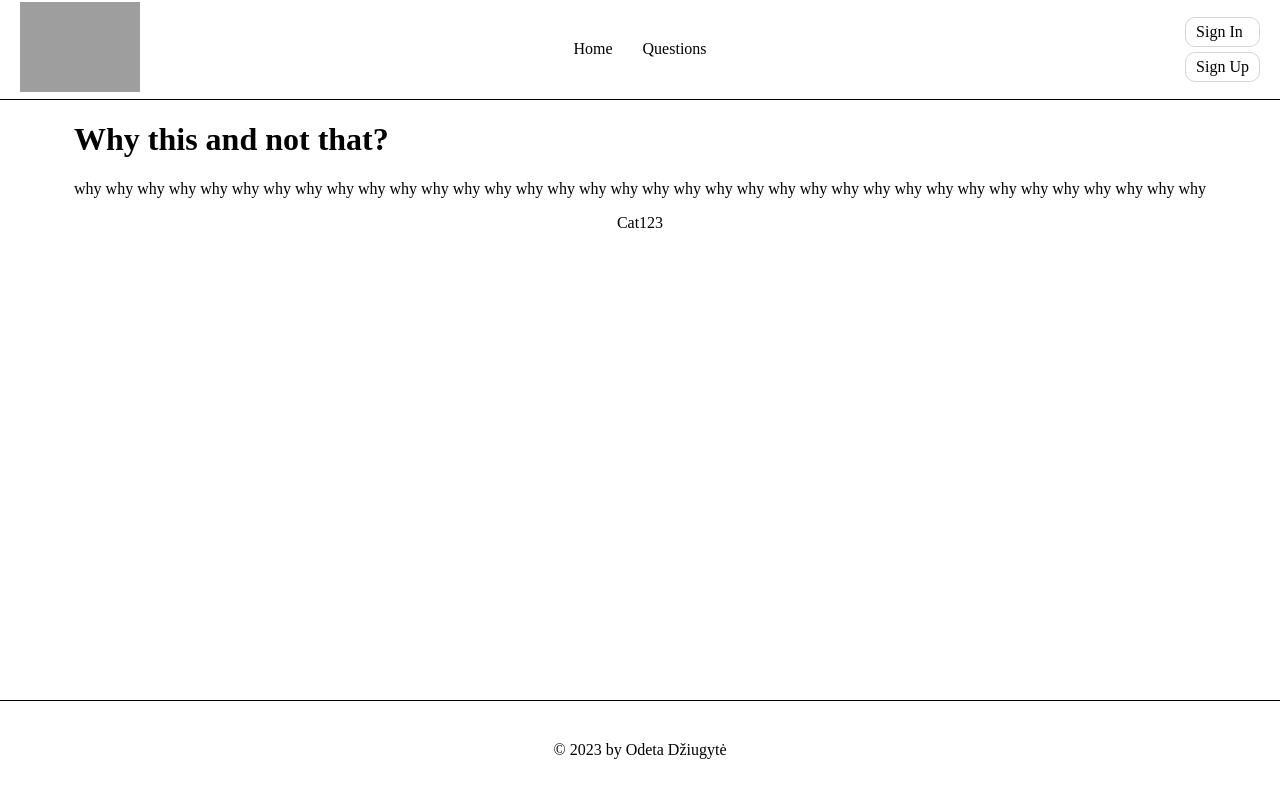
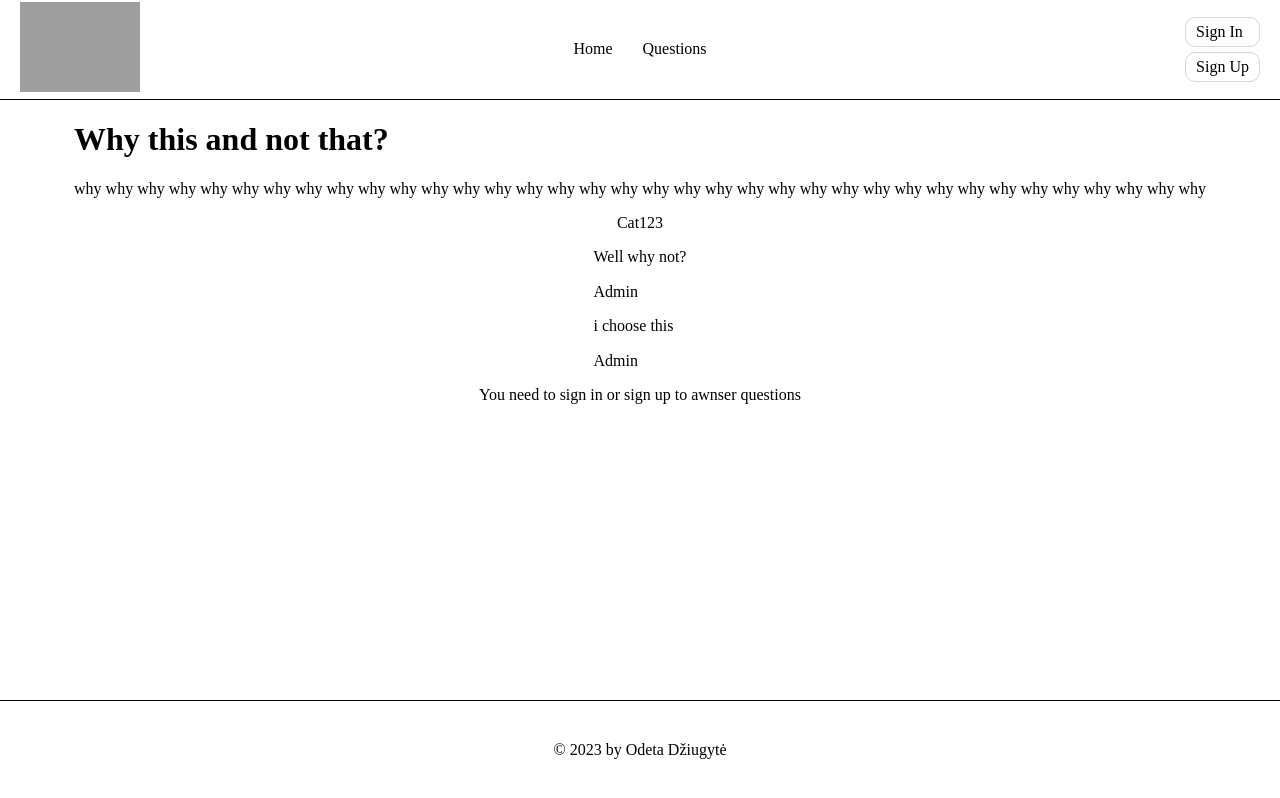
Before and after one commit to OdetaDz/React-atsiskaitymas, a React (Create React App) app in the folder React_atsiskaitymas/: page /questions/1 in a window 1280 px wide. Built offline with nearby package versions, Linux system fonts and the light colour scheme; data requests are answered from the project's data file; grey boxes are pictures that could not be loaded.

Commit message:
awnser adding at specific question

```diff
--- a/React_atsiskaitymas/src/components/pages/oneQuestion/OneQuestion.jsx
+++ b/React_atsiskaitymas/src/components/pages/oneQuestion/OneQuestion.jsx
@@ -5,6 +5,10 @@ import QuestionsContext from '../../../context/QuestionsContext';
 import UsersContext from "../../../context/UserContext";
 import AwnsersContext from "../../../context/AwnsersContext";
 import AwnserBox from "../../UI/awnserBox/AwnserBox";
+import { useFormik } from "formik";
+import * as Yup from "yup";
+import { v4 as uuid } from "uuid";
+import FormikInput from "../../UI/formikInput/FormikInput";
 
 const StyledQuestionPage = styled.main`
     display: flex;
@@ -20,7 +24,7 @@ const OneQuestion = () => {
     const [question, setQuestion] = useState('');
     const {setQuestions, QuestionsActionTypes} = useContext(QuestionsContext);
     const { users, loggedInUser } = useContext(UsersContext);
-    const { awnsers } = useContext(AwnsersContext);
+    const { awnsers, setAwnsers, AwnsersActionTypes } = useContext(AwnsersContext);
 
 
     useEffect(() => {
@@ -33,6 +37,39 @@ const OneQuestion = () => {
                 setQuestion(data)
             })
     }, []);
+
+    const values = {
+        awnser: ''
+    };
+
+    const validationSchema = Yup.object({
+        awnser: Yup.string()
+            .max(500, "maximum 500 symbols for questions name")
+            .required("This field must be filled")
+            .trim()
+    });
+
+    const formik = useFormik({
+        initialValues: values,
+        validationSchema: validationSchema,
+        onSubmit: (values) => {
+            const finalValues = {
+                id: uuid(),
+                creatorId: loggedInUser.id,
+                questionId: question.id,
+                creatorUserName: loggedInUser.userName,
+                ...values,
+                edited: false,
+                modified: ''
+            }
+            setAwnsers({
+                type: AwnsersActionTypes.add,
+                data: finalValues
+            });
+            formik.resetForm();
+
+        }
+    })
 
     return (
         question &&
@@ -53,16 +90,6 @@ const OneQuestion = () => {
             </div>
             <div>
                 {
-                    awnsers.filter(awnser => awnser.questionId === question.id).map(awnser => {
-                        return <AwnserBox
-                            key = {awnser.id}
-                            data = {awnser}
-                        />
-                    })
-                }
-            </div>
-            <div>
-                {
                     loggedInUser && question.creatorId === loggedInUser.id ?
                         <>
                             <button
@@ -78,6 +105,42 @@ const OneQuestion = () => {
                         ''
                     }
             </div>
+            <div>
+                {
+                    awnsers.filter(awnser => awnser.questionId === question.id).map(awnser => {
+                        return <AwnserBox
+                            key = {awnser.id}
+                            data = {awnser}
+                        />
+                    })
+                }
+            </div>
+            <div>
+                {
+                    loggedInUser ?
+                    <form onSubmit={formik.handleSubmit}>
+                        <div>
+                            <textarea
+                                name="awnser"
+                                id="awnser"
+                                value={formik.values.awnser}
+                                onChange={formik.handleChange}
+                                onBlur={formik.handleBlur}
+                                placeholder="Write your awnser here..."
+                            ></textarea>
+                            {
+                                formik.touched.awnser && formik.errors.awnser &&
+                                <p style={{color:"red"}}>{formik.errors.awnser}</p>
+                            }
+                        </div>
+                        <button type="submit"
+                            onClick={() => navigate(`/questions/${id}`)}
+                        >Add awnser</button>
+                    </form>
+                    :
+                    <p>You need to sign in or sign up to awnser questions</p>
+                }
+            </div>
         </StyledQuestionPage>
      );
 }
--- a/React_atsiskaitymas/src/data.json
+++ b/React_atsiskaitymas/src/data.json
@@ -100,6 +100,24 @@
       "likes": 0,
       "edited": false,
       "modified": ""
+    },
+    {
+      "id": "ef05ea86-fc3c-4bcd-bbcf-309b618b2f5a",
+      "creatorId": 1,
+      "questionId": 1,
+      "creatorUserName": "Admin",
+      "awnser": "Well why not?",
+      "edited": false,
+      "modified": ""
+    },
+    {
+      "id": "a2fdfe32-5d78-4e8a-ad11-f12c8f3b79fe",
+      "creatorId": 1,
+      "questionId": 1,
+      "creatorUserName": "Admin",
+      "awnser": "i choose this",
+      "edited": false,
+      "modified": ""
     }
   ]
 }
```
